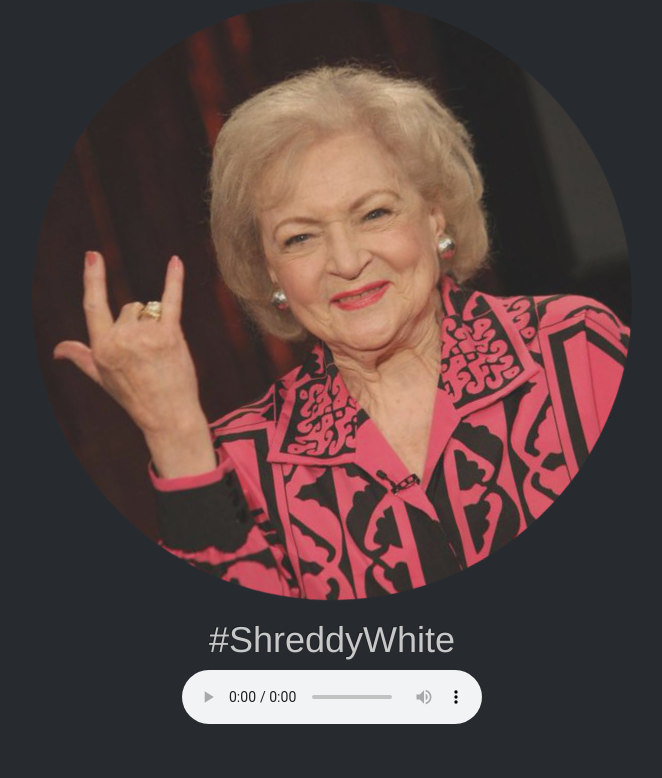
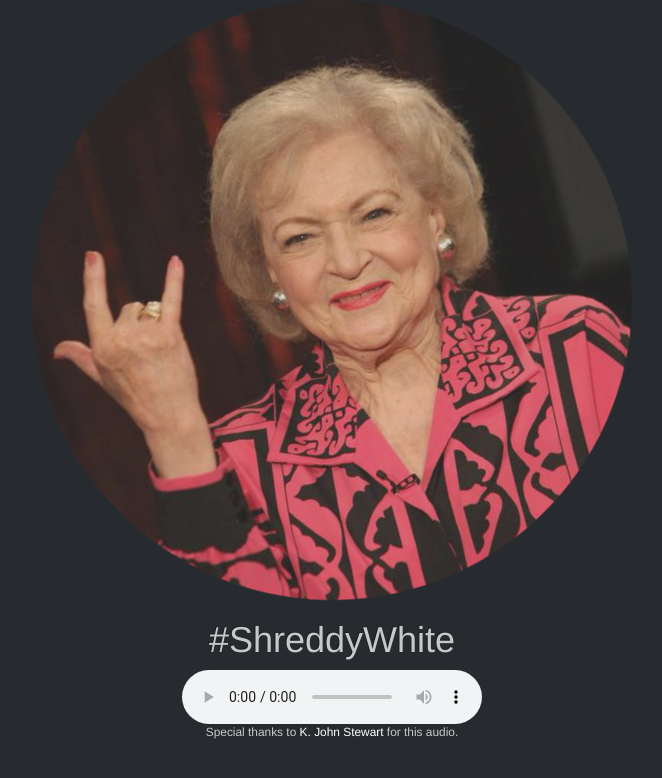
Before and after one commit to corbanmailloux/shredify, a Jekyll site: the page built from _celebs/betty.html, in a window 1280 px wide. Shown: the top 778 px of the page, without its empty margins (308-970 px from the left). Built offline with Jekyll 4.4.1, drawn with Linux system fonts in a browser that asks for light colours; nearby versions of some CDN libraries; Markdown is read by kramdown in place of the engine named in the settings.

Commit message:
Added credit for the music.

```diff
--- a/_celebs/betty.html
+++ b/_celebs/betty.html
@@ -3,3 +3,4 @@
 image:          /images/Betty-White.png
 audio:          ThankYouForBeingAFriend
 ---
+<p class="text-center small">Special thanks to <a href="https://soundcloud.com/kjohnstewart" target="_blank">K. John Stewart</a> for this audio.</p>
--- a/_layouts/shred.html
+++ b/_layouts/shred.html
@@ -9,6 +9,7 @@
             <source src="/audio/{{ page.audio }}.mp3" type="audio/mpeg">
             Your browser won't play audio, so just sing and air guitar.
           </audio>
+          {{ content }}
         </div>
       </div>
 {% include foot.html %}
```
